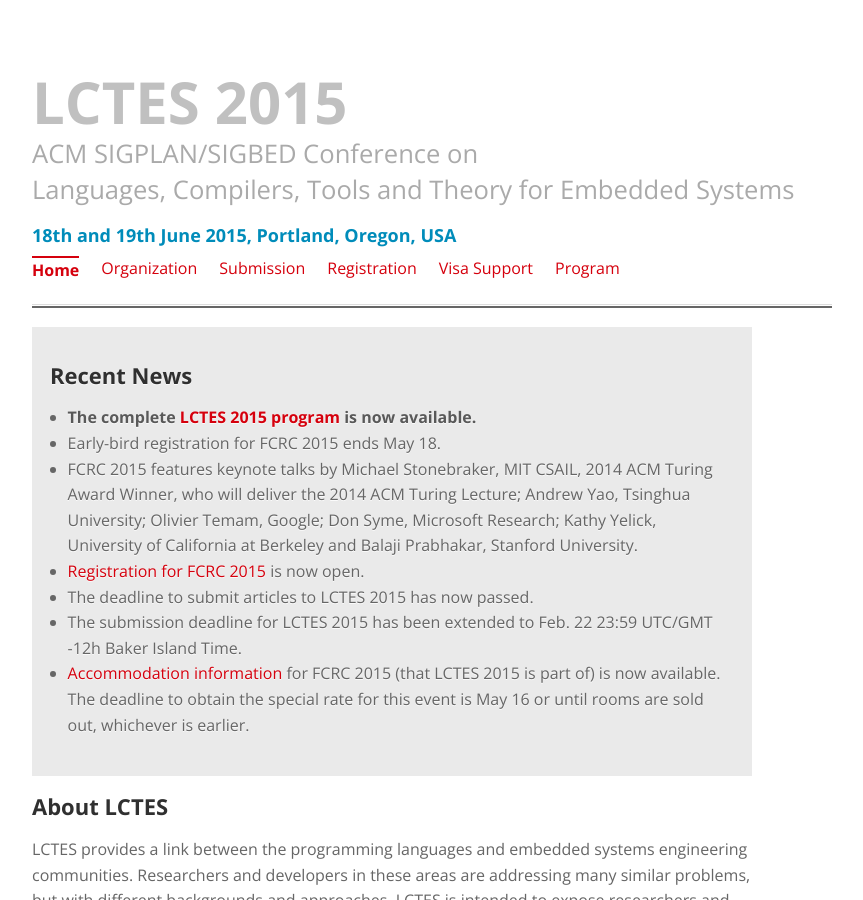
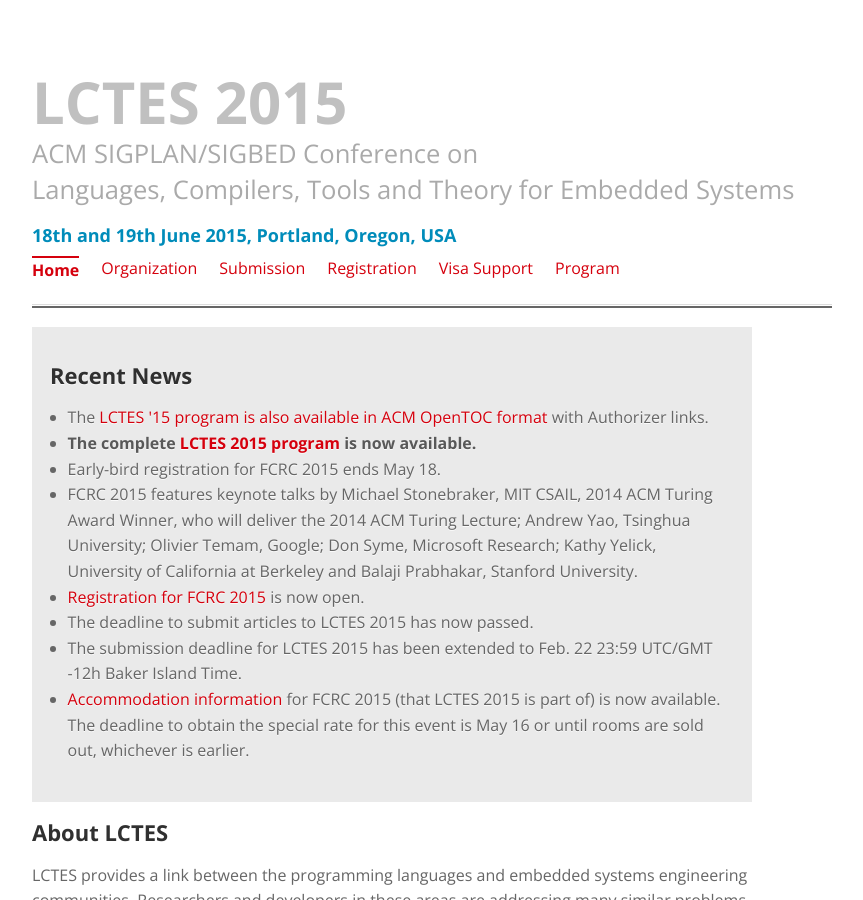
Before and after one commit to GSathish/lctes2015, a Jekyll site: the page built from index.html, in a window 1280 px wide and 900 px high. Shown: the whole window, without its empty margins (28-891 px from the left). Built offline with Jekyll 4.4.1, drawn with Linux system fonts in a browser that asks for light colours.

Commit message:
Added note about ACM OpenTOC page.

```diff
--- a/index.html
+++ b/index.html
@@ -9,6 +9,7 @@
 <div style="background: #eaeaea; padding: 18px;">
 <h2>Recent News</h2>
 <ul>
+	<li>The <a href="toc.html">LCTES '15 program is also available in ACM OpenTOC format</a> with Authorizer links.
 	<li><strong>The complete <a href="program">LCTES 2015 program</a> is now available.</strong></li>
 	<li>Early-bird registration for FCRC 2015 ends May 18.</li>
 	<li>FCRC 2015 features keynote talks by Michael Stonebraker, MIT CSAIL, 2014 ACM Turing Award Winner, who will deliver the 2014 ACM Turing Lecture; Andrew Yao, Tsinghua University; Olivier Temam, Google; Don Syme, Microsoft Research; Kathy Yelick, University of California at Berkeley and Balaji Prabhakar, Stanford University.</li>
--- a/program/index.html
+++ b/program/index.html
@@ -6,6 +6,8 @@
 ---
 
 <h3>Conference Program</h3>
+
+<i>Quicklink</i>: <a href="../toc.html">ACM OpenTOC format of the conference proceedings</a> with Authorizer links.
 
 <table>
 	<tbody>
```
